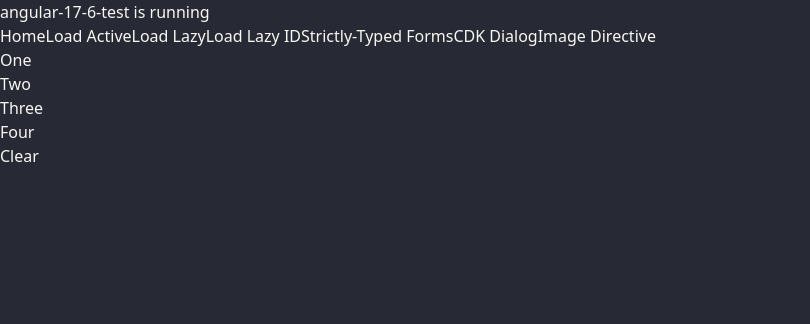
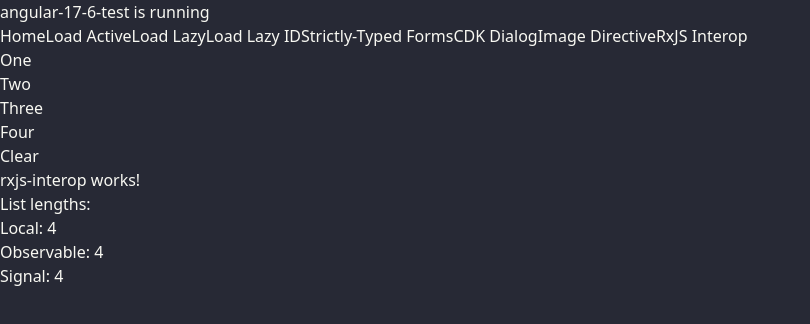
Before and after one commit to theadley/Angular17-Experiments, an Angular app: page /rxjs in a window 1280 px wide. Before the commit this address led to /. Shown: the top 324 px of the page, without its empty margins (0-810 px from the left). Built offline with nearby package versions, Linux system fonts and the light colour scheme.

Commit message:
feat: Angular 14-17 changes
RxJS interop and cleanup added. List type added. README updated.

```diff
--- a/src/app/app.component.ts
+++ b/src/app/app.component.ts
@@ -17,6 +17,7 @@
     <a routerLink="/typed-forms">Strictly-Typed Forms</a>
     <a routerLink="/cdk-dialog">CDK Dialog</a>
     <a routerLink="/images">Image Directive</a>
+    <a routerLink="/rxjs">RxJS Interop</a>
 
     <ul>
       @for (item of store.list(); track item.id) {
--- a/src/app/app.routes.ts
+++ b/src/app/app.routes.ts
@@ -32,5 +32,9 @@
   {
     path: 'images',
     loadComponent: () => import('./components/image-directive/image-directive.component').then(m => m.ImageDirectiveComponent)
+  },
+  {
+    path: 'rxjs',
+    loadComponent: () => import('./components/rxjs-interop/rxjs-interop.component').then(m => m.RxjsInteropComponent)
   }
 ];
--- a/src/app/components/child-inputs/child-inputs.component.ts
+++ b/src/app/components/child-inputs/child-inputs.component.ts
@@ -1,5 +1,6 @@
 import {Component, EventEmitter, Input, Output, signal} from '@angular/core';
 import {CommonModule} from '@angular/common';
+import {ListEntry} from "../models/list";
 
 @Component({
   selector: 'app-child-inputs',
@@ -9,9 +10,9 @@
   styleUrls: ['./child-inputs.component.sass']
 })
 export class ChildInputsComponent {
-  readonly list = signal<{ name: string; id: number }[]>([]);
+  readonly list = signal<ListEntry[]>([]);
 
-  @Input({required: true, alias: 'list'}) set _list(list: { name: string; id: number }[]) {
+  @Input({required: true, alias: 'list'}) set _list(list: ListEntry[]) {
     this.list.set(list);
   }
 
--- /dev/null
+++ b/src/app/components/models/list.d.ts
@@ -0,0 +1,5 @@
+
+export interface ListEntry {
+  name: string;
+  id: number;
+}
--- /dev/null
+++ b/src/app/components/rxjs-interop/rxjs-interop.component.html
@@ -0,0 +1,7 @@
+<p>rxjs-interop works!</p>
+<span>List lengths:</span>
+<ul>
+  <li>Local: {{list.length}}</li>
+  <li>Observable: {{((listObservable$ | async) ?? []).length}}</li>
+  <li>Signal: {{listSignal()?.length ?? 0}}</li>
+</ul>
--- /dev/null
+++ b/src/app/components/rxjs-interop/rxjs-interop.component.ts
@@ -0,0 +1,30 @@
+import {Component} from '@angular/core';
+import { CommonModule } from '@angular/common';
+import {SignalStoreService} from "../../services/signal-store.service";
+import {takeUntilDestroyed, toObservable, toSignal} from "@angular/core/rxjs-interop";
+import {ListEntry} from "../models/list";
+import {BehaviorSubject} from "rxjs";
+
+@Component({
+  selector: 'app-rxjs-interop',
+  standalone: true,
+  imports: [CommonModule],
+  templateUrl: './rxjs-interop.component.html',
+  styleUrls: ['./rxjs-interop.component.sass']
+})
+export class RxjsInteropComponent {
+  list: ListEntry[] = [];
+  listObservable$ = new BehaviorSubject<ListEntry[]>([]);
+  listSignal = toSignal(this.listObservable$);
+
+  constructor(store: SignalStoreService) {
+    toObservable(store.list)
+      .pipe(
+        takeUntilDestroyed()
+      )
+      .subscribe((list) => {
+        this.list = list;
+        this.listObservable$.next(list);
+      });
+  }
+}
--- a/src/app/resolvers/products.resolver.ts
+++ b/src/app/resolvers/products.resolver.ts
@@ -1,8 +1,9 @@
 import {ResolveFn} from '@angular/router';
 import {inject} from "@angular/core";
 import {SignalStoreService} from "../services/signal-store.service";
+import {ListEntry} from "../components/models/list";
 
-export const productsResolver: ResolveFn<{ name: string; id: number }[]> = () => {
+export const productsResolver: ResolveFn<ListEntry[]> = () => {
   const store = inject(SignalStoreService);
   return store.list();
 };
--- a/src/app/services/signal-store.service.ts
+++ b/src/app/services/signal-store.service.ts
@@ -1,10 +1,11 @@
 import {computed, Injectable, signal, effect} from '@angular/core';
+import {ListEntry} from "../components/models/list";
 
 @Injectable({
   providedIn: 'root'
 })
 export class SignalStoreService {
-  readonly list = signal<{name: string; id: number}[]>([
+  readonly list = signal<ListEntry[]>([
     {
       name: 'One',
       id: 1
```
Also changed, not shown: src/app/components/rxjs-interop/rxjs-interop.component.sass (added), 2 other files (tests, documents, lock files or other folders).
